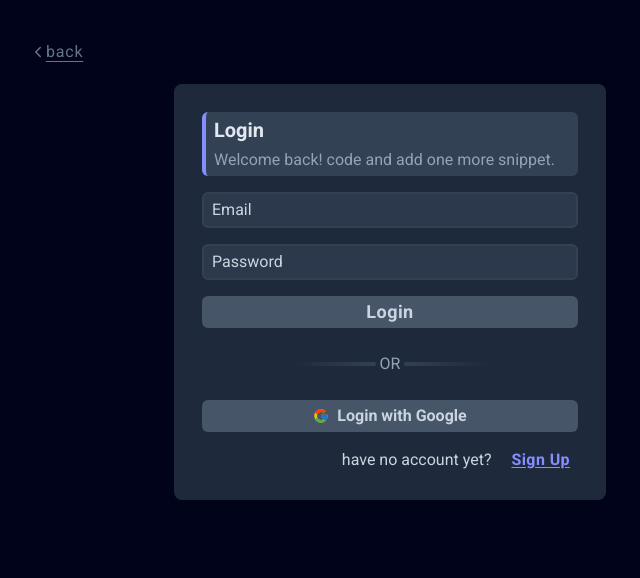
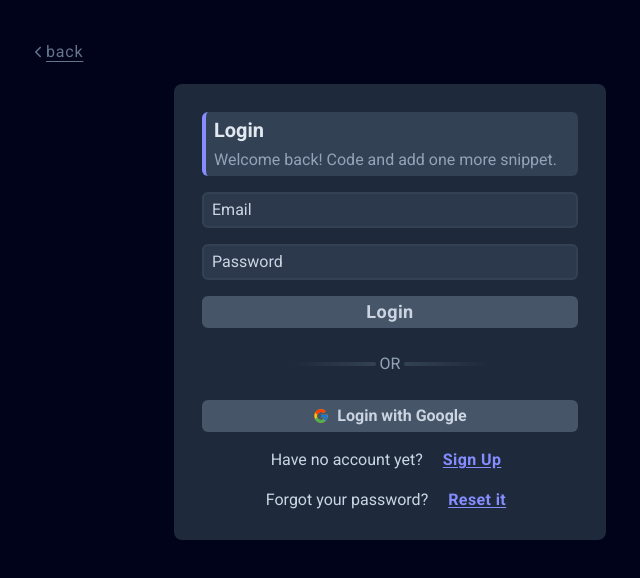
Before and after one commit to smdt-project/dot-deploy-front-end, a React (Vite) app: page /login in a window 1280 px wide. Shown: the top 578 px of the page, without its empty margins (250-890 px from the left). Built offline with nearby package versions, Linux system fonts and the light colour scheme.

Commit message:
feat: integrate ForgotPasswordModal into SignIn component

```diff
--- a/src/features/auth/signin/SignIn.jsx
+++ b/src/features/auth/signin/SignIn.jsx
@@ -7,11 +7,13 @@ import { useNavigate } from "react-router-dom";
 import { getUserData } from "../authData";
 import { authStatus } from "../authSlice";
 import { signInRequest } from "./signInSlice";
+import ForgotPasswordModal from "../features/ForgotPasswordModal";
 
 const SignIn = () => {
   const [password, setPassword] = useState("");
   const [email, setEmail] = useState("");
   const [isHovered, setIsHovered] = useState(false);
+  const [isForgotPasswordOpen, setIsForgotPasswordOpen] = useState(false);
   const { isLoading, isUserLoggedIn, error } = useSelector(
     (state) => state.signIn
   );
@@ -46,8 +48,8 @@ const SignIn = () => {
       <div className="w-[27rem] flex flex-col gap-4 bg-slate-800 p-7 rounded-lg">
         <div className="flex flex-col gap-1 bg-slate-700 px-2 py-1 rounded-md border-l-4 border-color-5">
           <span className="text-slate-200 font-bold text-xl">Login</span>
-					<span className="text-slate-400 ">
-						Welcome back! code and add one more snippet.
+          <span className="text-slate-400">
+            Welcome back! Code and add one more snippet.
           </span>
         </div>
         <div className="flex flex-col gap-4">
@@ -76,7 +78,7 @@ const SignIn = () => {
           </button>
           <div className="flex items-center gap-1 py-2">
             <div className="flex-grow h-1 bg-gradient-to-l from-slate-700 via-transparent to-slate-800 rounded-full" />
-						<span className="text-slate-400  uppercase">or</span>
+            <span className="text-slate-400 uppercase">or</span>
             <div className="flex-grow h-1 bg-gradient-to-r from-slate-700 via-transparent to-slate-800 rounded-full" />
           </div>
           <button
@@ -86,17 +88,29 @@ const SignIn = () => {
             <FcGoogle />
             Login with Google
           </button>
-					<div className="flex items-center justify-end gap-3">
-						<span className="text-slate-300">have no account yet?</span>
+          <div className="flex items-center justify-center gap-3">
+            <span className="text-slate-300">Have no account yet?</span>
             <button
               className="rounded-md px-2 text-color-5 font-semibold tracking-wide transition-all duration-300 underline underline-offset-2 hover:text-color-7"
-							onClick={(event) => navigateTo("/signup")}
+              onClick={() => navigateTo("/signup")}
             >
               Sign Up
             </button>
           </div>
+          <div className="flex items-center justify-center gap-3">
+            <span className="text-slate-300">Forgot your password?</span>
+            <button
+              className="rounded-md px-2 text-color-5 font-semibold tracking-wide transition-all duration-300 underline underline-offset-2 hover:text-color-7"
+              onClick={() => setIsForgotPasswordOpen(true)}
+            >
+              Reset it
+            </button>
           </div>
         </div>
+      </div>
+      {isForgotPasswordOpen && (
+        <ForgotPasswordModal onClose={() => setIsForgotPasswordOpen(false)} />
+      )}
     </div>
   );
 };
```
Lines whose indentation alone changed are shown as unchanged.
